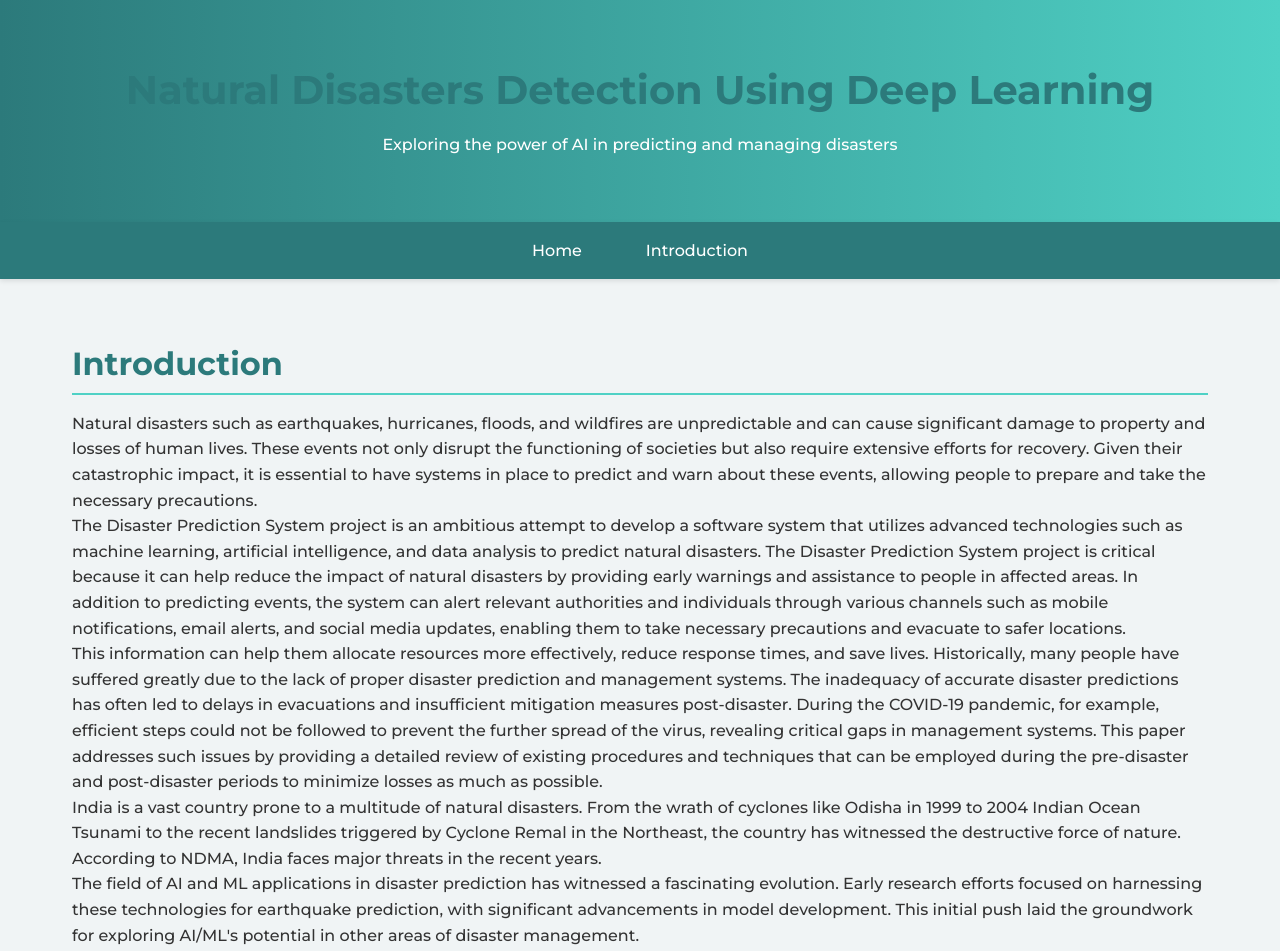
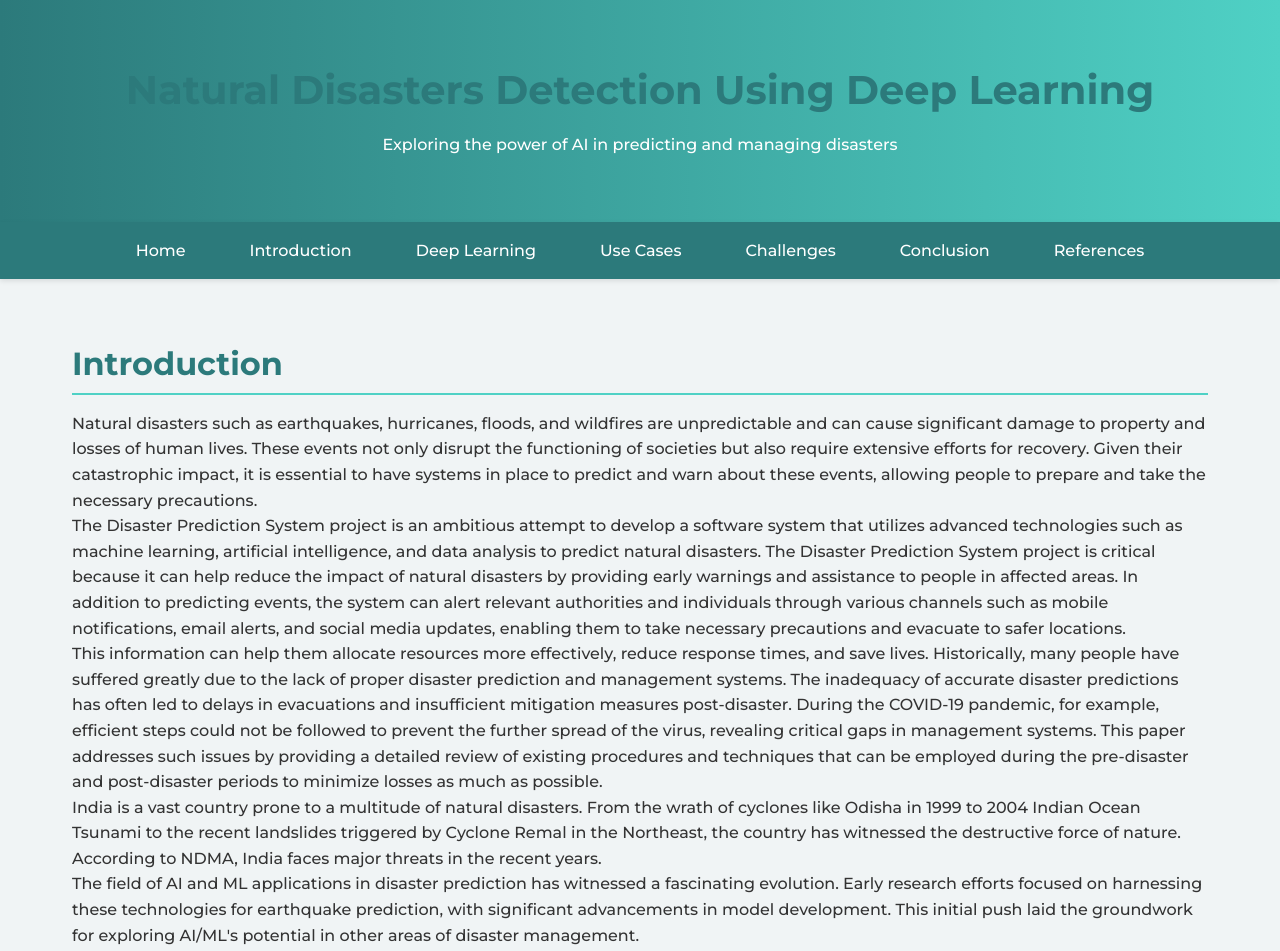
Before and after one commit to AnnikART06/disaster_ai_website, a plain HTML site: page Introduction.html in a window 1280 px wide. Shown: the top 951 px of the page. Drawn offline with Linux system fonts and the light colour scheme.

Commit message:
Update Introduction.html

```diff
--- a/Introduction.html
+++ b/Introduction.html
@@ -206,7 +206,11 @@
         <ul>
             <li><a href="index.html">Home</a></li>
             <li><a href="introduction.html" aria-current="page">Introduction</a></li>
-            <!-- Other navigation items -->
+             <li><a href="deep-learning.html">Deep Learning</a></li>
+            <li><a href="use-cases.html">Use Cases</a></li>
+            <li><a href="challenges.html">Challenges</a></li>
+            <li><a href="conclusion.html">Conclusion</a></li>
+            <li><a href="references.html">References</a></li>
         </ul>
     </nav>
 
```
